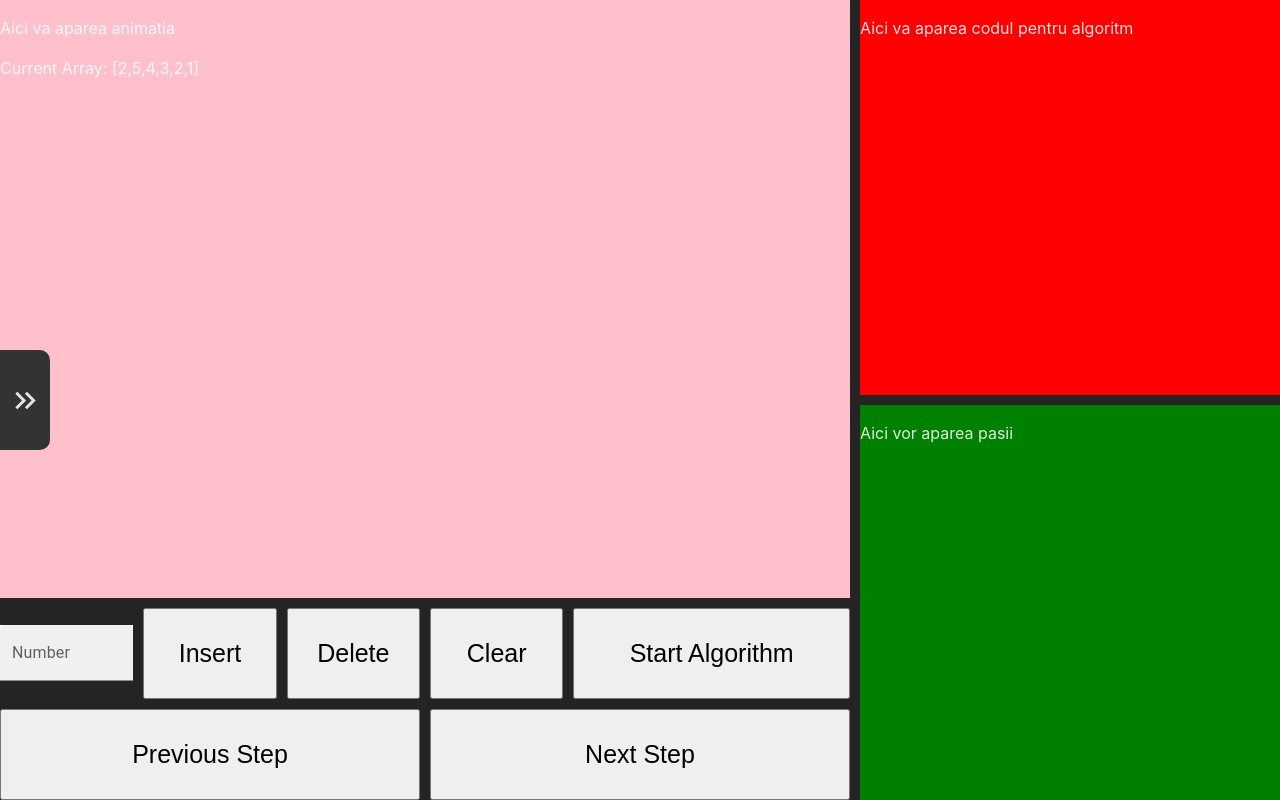
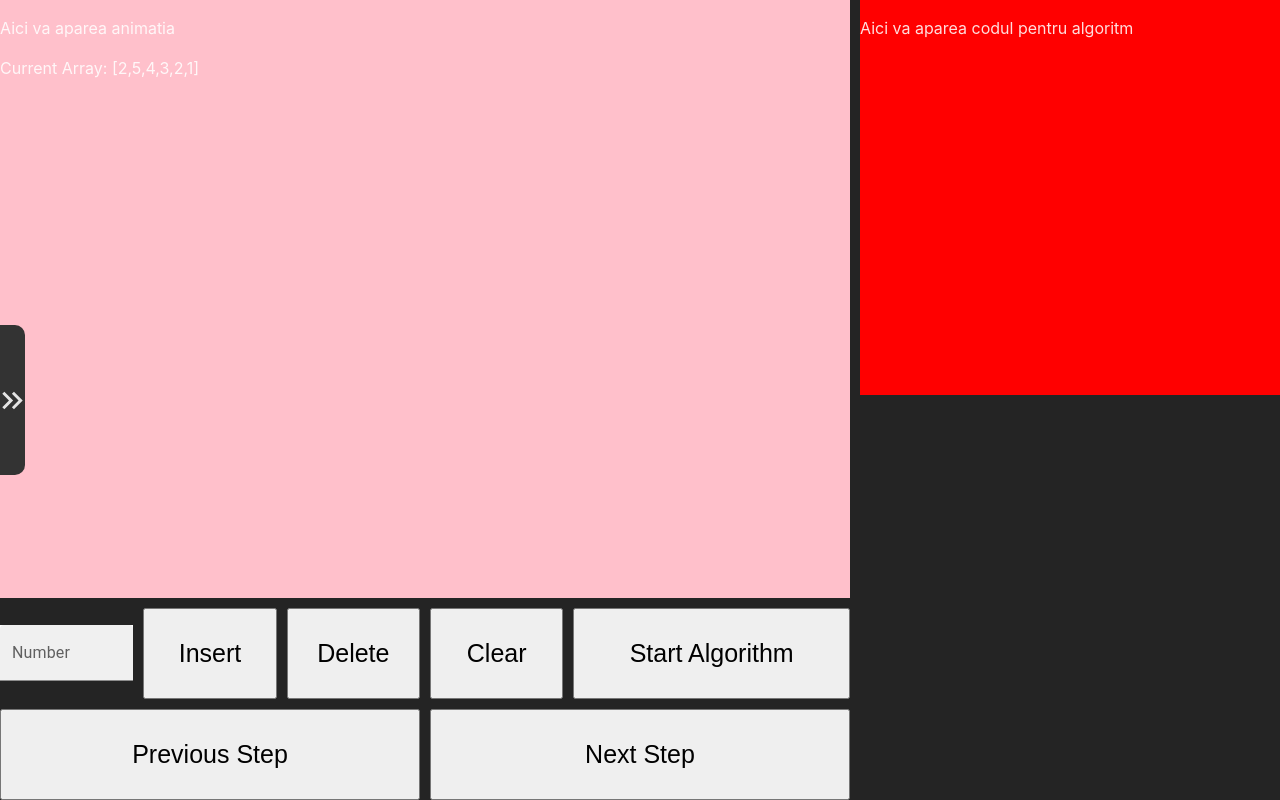
Before and after one commit to flaviur1/DSA_Visualizer, a React (Vite) app in the folder frontend/: page / in a window 1280 px wide. Built offline with nearby package versions, Linux system fonts and the light colour scheme.

Commit message:
changed the design for the menu button a bit, made some clarifications in the variable names

```diff
--- a/frontend/src/App.css
+++ b/frontend/src/App.css
@@ -9,8 +9,8 @@
   left: 0;
   top: 50%;
   transform: translateY(-50%);
-  width: 50px;
-  height: 100px;
+  width: 25px;
+  height: 150px;
   background-color: #333;
   display: flex;
   align-items: center;
--- a/frontend/src/components/MainView.jsx
+++ b/frontend/src/components/MainView.jsx
@@ -18,17 +18,17 @@ function MainView({ currentOperation }) {
   console.log(steps);
 
   return (
-    <div class="grid-container">
-      <div className="Animation">
-        <AnimationBox dataStructure={dataStructure} />
+    <div className="MainView">
+      <div className="AnimationBox">
+        <AnimationBox dataStructure={dataStructure}/>
       </div>
-      <div className="Code">
+      <div className="CodeBox">
         <CodeBox />
       </div>
-      <div className="Steps">
+      <div className="StepsBox">
         <StepBox steps={steps} />
       </div>
-      <div className="UserOperations">
+      <div className="UserOperationsBox">
         <UserOperationsBox
           dataStructure={dataStructure}
           setDataStructure={setDataStructure}
--- a/frontend/src/components/StepBox.jsx
+++ b/frontend/src/components/StepBox.jsx
@@ -2,11 +2,8 @@
 import { useState, useEffect } from "react";
 
 function StepBox({ steps }) {
-  return (
-    <div>
-      <p>Aici vor aparea pasii</p>
-    </div>
-  );
+    const haha = steps;
+    return <div>{haha}</div>;
 }
 
 export default StepBox;
--- a/frontend/src/components/UserOperationsBox.jsx
+++ b/frontend/src/components/UserOperationsBox.jsx
@@ -67,7 +67,7 @@ function UserOperationsBox({
   };
 
   return (
-    <div className="UserOperationsBox">
+    <div className="UserOperations">
       <TextField
         id="filled-basic"
         label="Number"
@@ -95,13 +95,9 @@ function UserOperationsBox({
         Start Algorithm
       </button>
 
-      <button className="big-button previous" onClick={handleSubmit}>
-        Previous Step
-      </button>
+      <button className="big-button previous">Previous Step</button>
 
-      <button className="big-button next" onClick={handleSubmit}>
-        Next Step
-      </button>
+      <button className="big-button next">Next Step</button>
     </div>
   );
 }
--- a/frontend/src/styles/MainView.css
+++ b/frontend/src/styles/MainView.css
@@ -1,4 +1,4 @@
-.grid-container {
+.MainView {
   display: grid;
   grid-template-columns: 1fr 1fr 1fr;
   grid-template-rows: 1fr 1fr 1fr 1fr;
@@ -8,22 +8,22 @@
   height: 100vh;
 }
 
-.Animation {
+.AnimationBox {
   grid-row: span 3;
   grid-column: span 2;
   background-color: pink;
 }
 
-.Code {
+.CodeBox {
   grid-row: span 2;
   background-color: red;
 }
 
-.Steps {
+.StepsBox {
   grid-row: span 2;
-  background-color: green;
+  display:block;
 }
 
-.UserOperations {
+.UserOperationsBox {
   grid-column: span 2;
 }
--- a/frontend/src/styles/UserOperations.css
+++ b/frontend/src/styles/UserOperations.css
@@ -1,4 +1,4 @@
-.UserOperationsBox {
+.UserOperations {
   display: grid;
   grid-template-columns: 1fr 1fr 1fr 1fr 1fr 1fr;
   grid-template-rows: 1fr 1fr;
```
